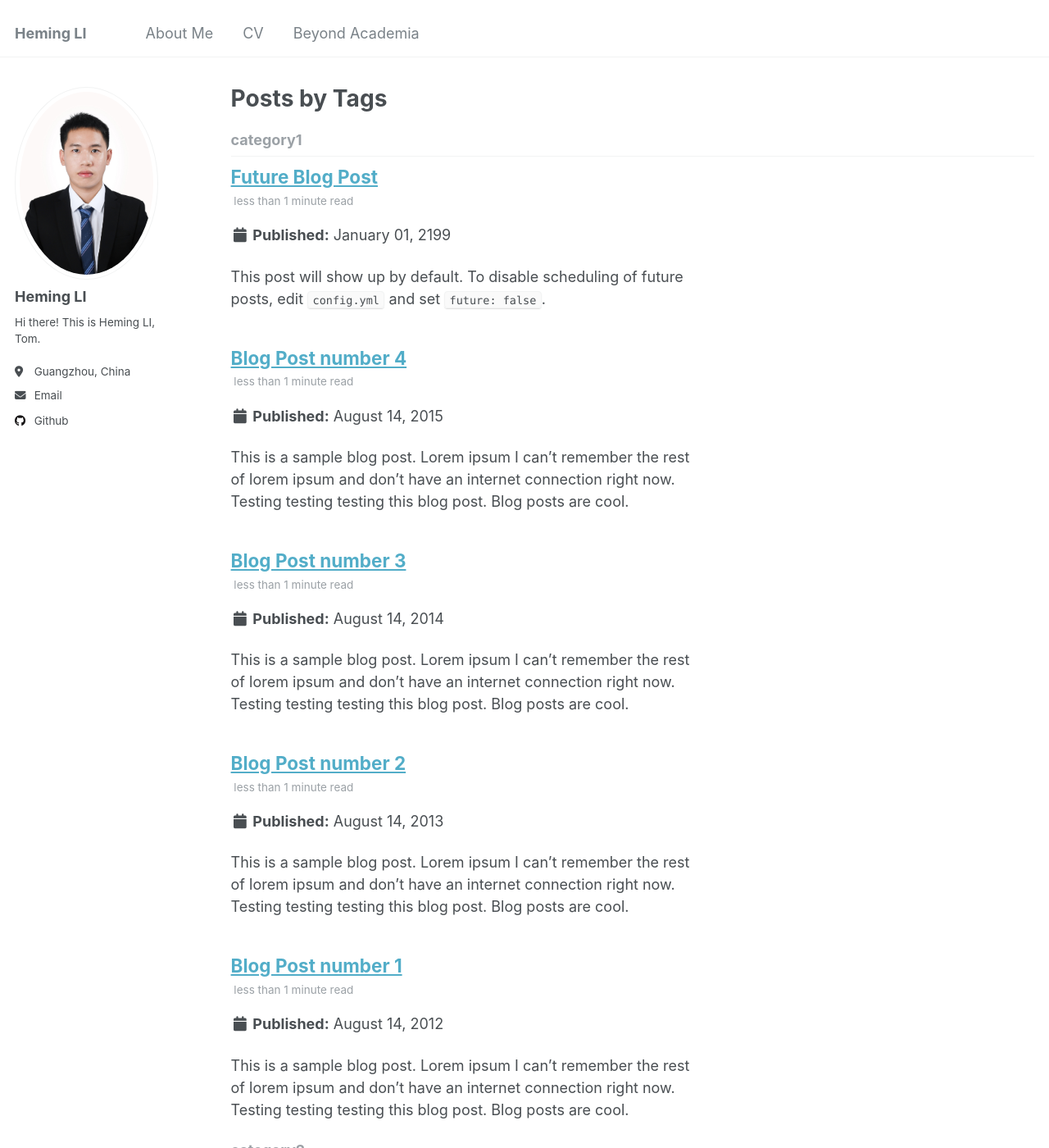
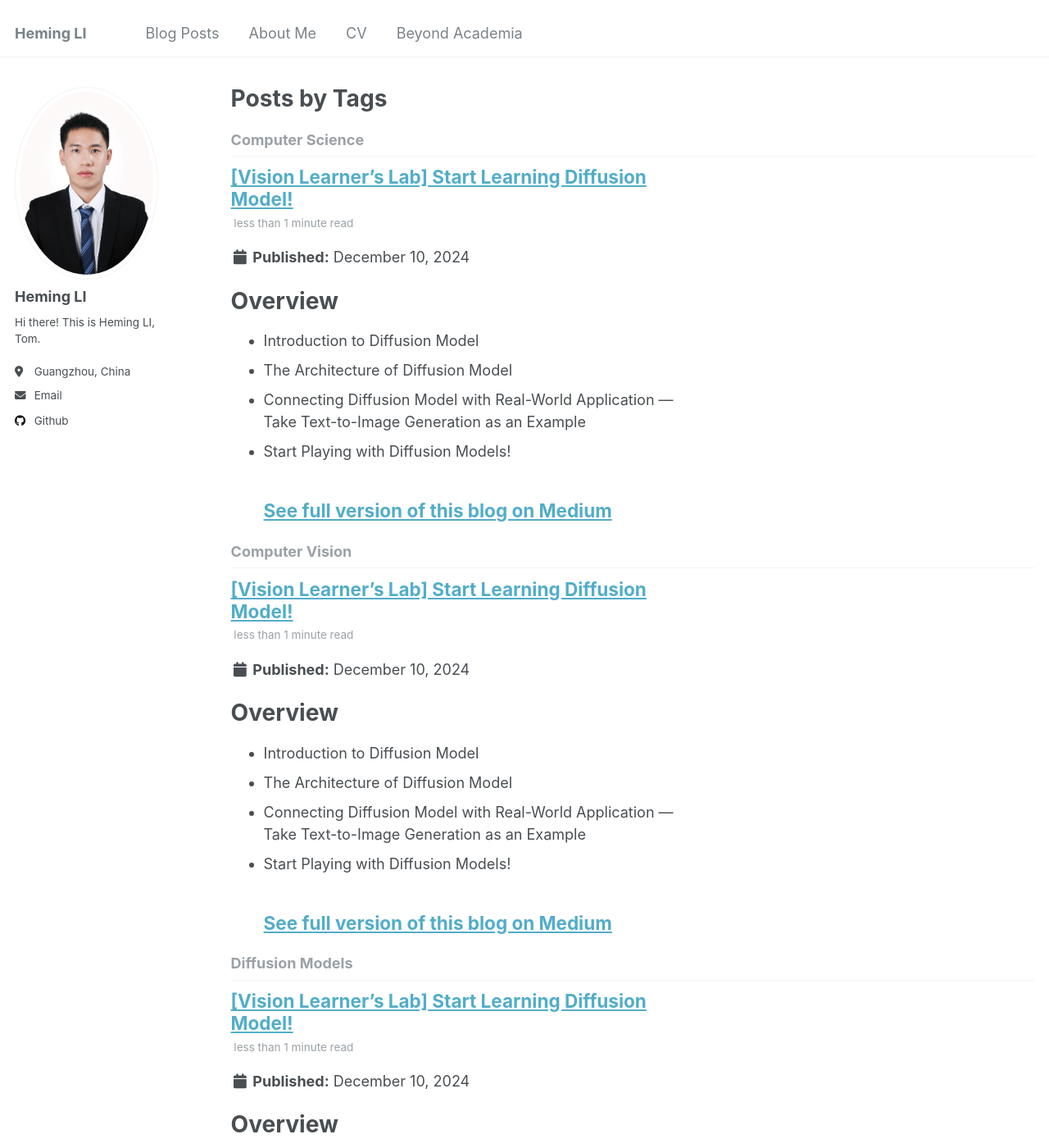
Before and after one commit to Tom-Liii/Tom-Liii.github.io, a Jekyll site: the page built from _pages/tag-archive.html, in a window 1280 px wide and 1400 px high. Shown: the whole window at 82% size. Built offline with Jekyll 4.4.1, drawn with Linux system fonts in a browser that asks for light colours; some of the changed text lies outside the part shown.

Commit message:
modified:   _config.yml 	modified:   _data/navigation.yml 	modified:   _pages/beyond_academia.md 	new file:   _posts/2024-12-10-blog-post-1.md

```diff
--- a/_config.yml
+++ b/_config.yml
@@ -88,7 +88,7 @@ publication_category:
 teaser                   :  # filename of teaser fallback teaser image placed in /images/, .e.g. "500x300.png"
 breadcrumbs              : false # true, false (default)
 words_per_minute         : 160
-future                   : true
+future                   : false
 read_more                : "disabled" # if enabled, adds "Read more" links to excerpts
 talkmap_link             : false #change to true to add link to talkmap on talks page
 comments:
--- a/_data/navigation.yml
+++ b/_data/navigation.yml
@@ -17,8 +17,9 @@ main:
   # - title: "Portfolio"
   #   url: /portfolio/
 
-  # - title: "Blog Posts"
-  #   url: /year-archive/
+  - title: "Blog Posts"
+    url: /year-archive/
+
   - title: "About Me"
     url: /
 
--- /dev/null
+++ b/_posts/2024-12-10-blog-post-1.md
@@ -0,0 +1,18 @@
+---
+title: '[Vision Learner’s Lab] Start Learning Diffusion Model!'
+date: 2024-12-10
+permalink: /posts/2024/12/blog-post-1/
+tags:
+  - Vision Learner’s Lab
+  - Machile Learning
+  - Image Generation
+  - Diffusion Models
+  - Computer Science
+  - Computer Vision
+---
+# Overview
+- Introduction to Diffusion Model
+- The Architecture of Diffusion Model
+- Connecting Diffusion Model with Real-World Application — Take Text-to-Image Generation as an Example
+- Start Playing with Diffusion Models!
+## [See full version of this blog on Medium](https://medium.com/@heming7266/vision-learners-lab-start-learning-diffusion-model-a8d9bad58546)
```
Also changed, not shown: _pages/beyond_academia.md (+2 -2 lines).
